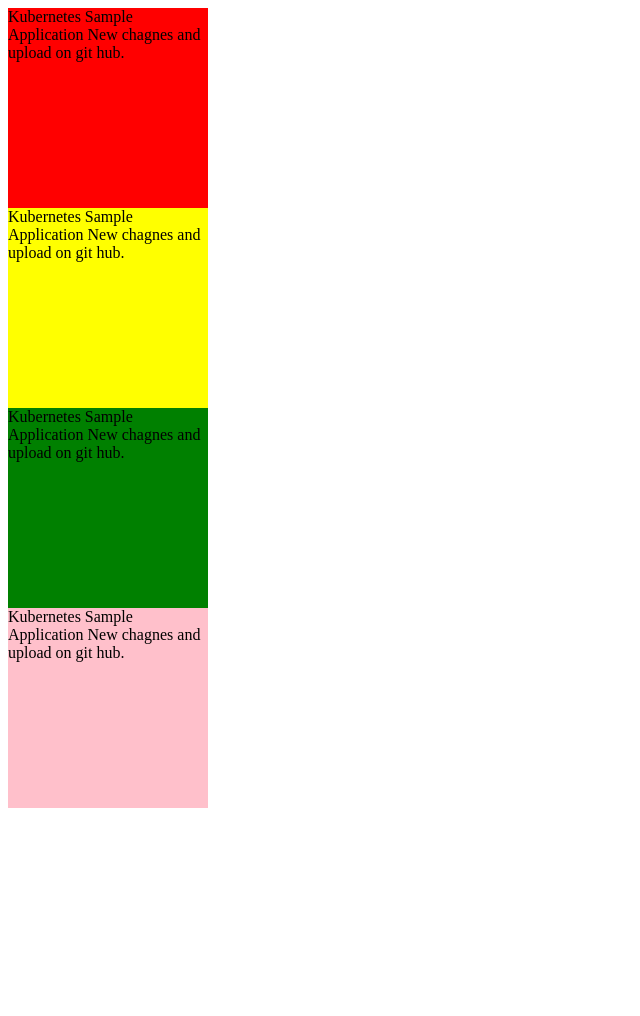
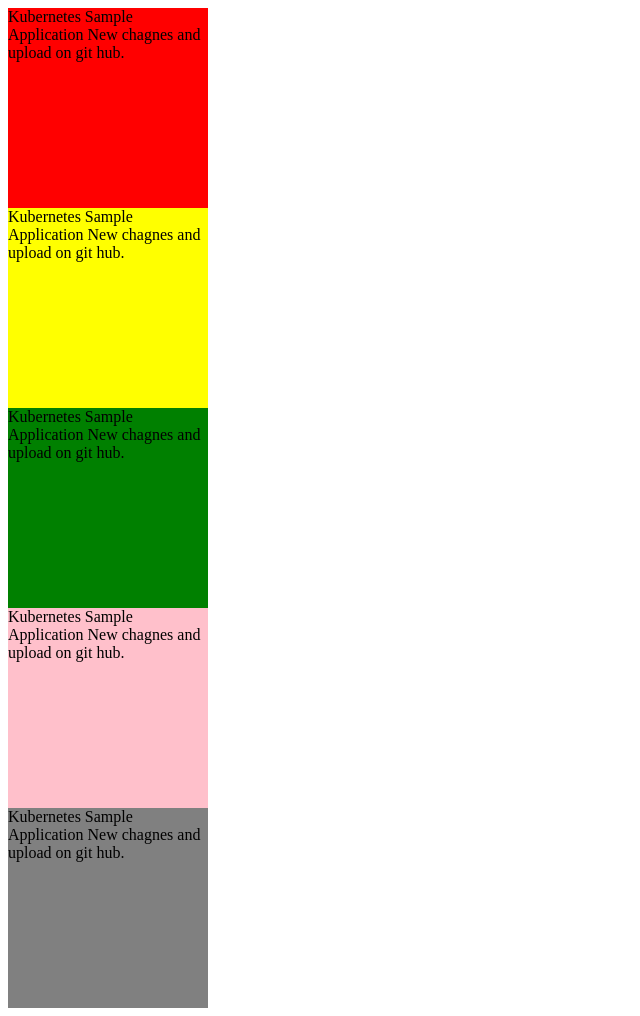
Before and after one commit to RajeshBoffincoders/digital-ocean-kubernetes-deploy, a plain HTML site: page index.html in a window 1280 px wide. Shown: the whole page, without its empty margins (0-640 px from the left). Before the commit the page ends 816 px from the top, so only its background shows below. Drawn offline with Linux system fonts and the light colour scheme.

Commit message:
html changes 9-5(2)

```diff
--- a/index.html
+++ b/index.html
@@ -17,6 +17,11 @@
   Kubernetes Sample Application
   New chagnes and upload on git hub.
 </div>
+<div style="height:200px;width:200px;background:gray">
+  Kubernetes Sample Application
+  New chagnes and upload on git hub.
+</div>
+
 
 
 
```
